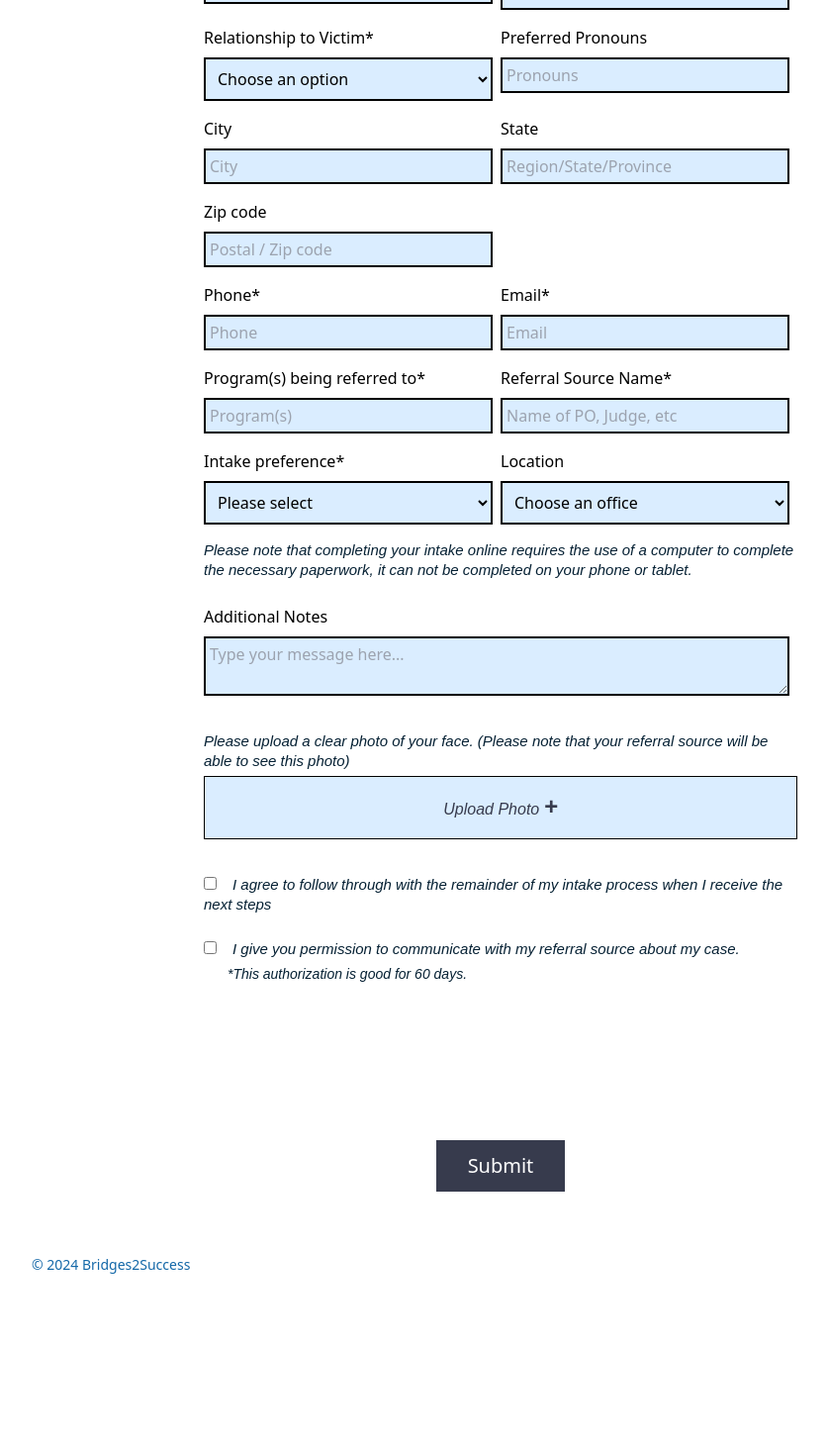
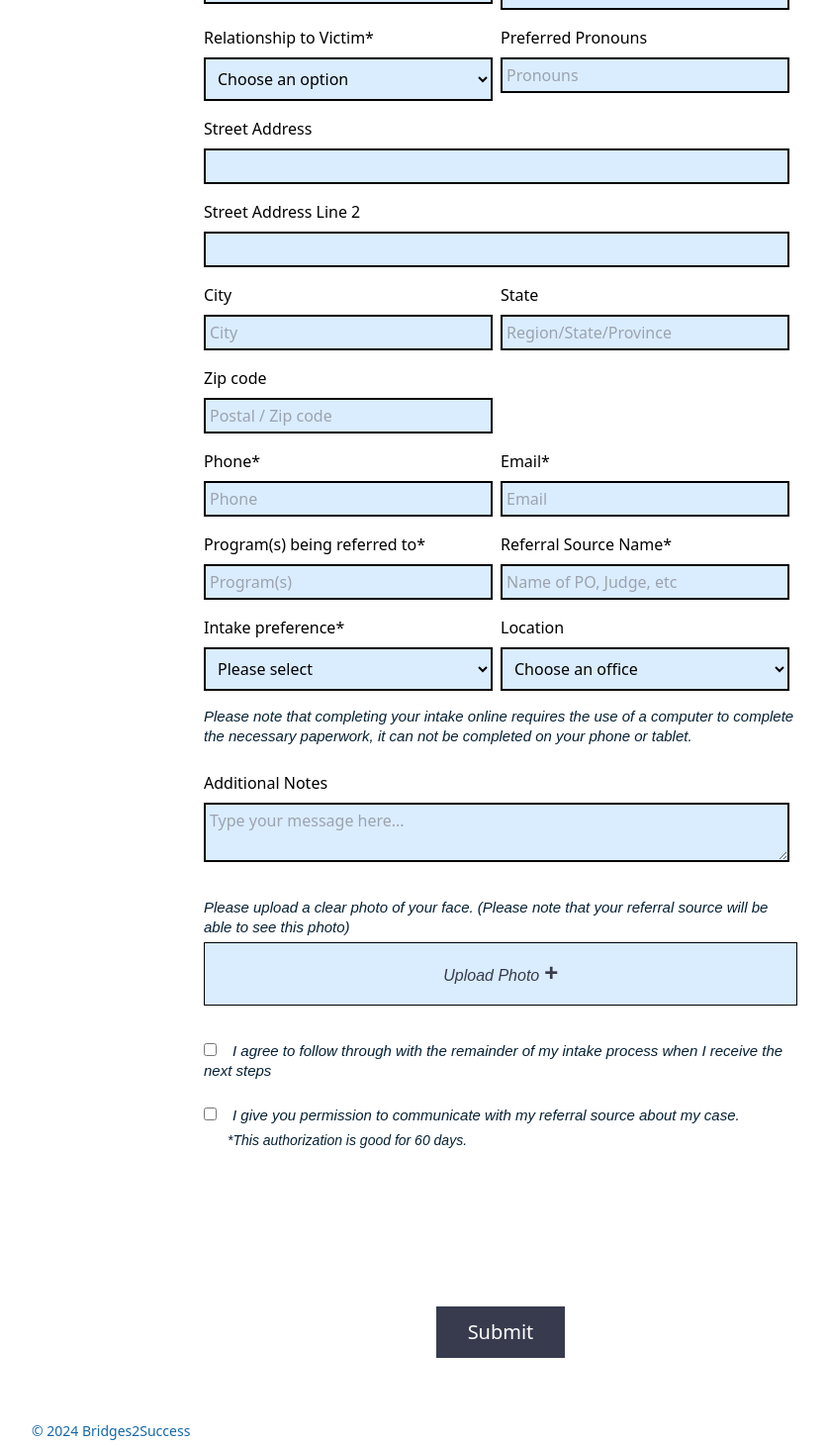
Before and after one commit to ralonzo1/Bridges2Success_Website, a React (Create React App) app: page /registration in a window 1280 px wide. Shown: the part 1547-3008 px from the top of the page at 99% size, without its empty margins (134-971 px from the left). Before the commit the page ends 2843 px from the top, so only its background shows below. Built offline with nearby package versions, Linux system fonts and the light colour scheme; a web font is replaced by a local one.

Commit message:
Update Registration.js

```diff
--- a/src/pages/Registration.js
+++ b/src/pages/Registration.js
@@ -158,18 +158,18 @@ export default function Registration() {
             </div>
             <input name="streetAddress1" type="hidden" className="block w-full bg-[#DAEDFF] border-2 p-1 border-black mt-2 focus-visible:outline-[#FF4040]" value=""/>
             <input name="streetAddress2" type="hidden" className="block w-full bg-[#DAEDFF] border-2 p-1 border-black mt-2 focus-visible:outline-[#FF4040]" value=""/>
-            {/* <div className="flex mb-4">
+             <div className="flex mb-4">
                 <div className="w-full pr-2">
-                    <label>Street Address*</label>
+                    <label>Street Address</label>
                     <input name="streetAddress1" type="text" className="block w-full bg-[#DAEDFF] border-2 p-1 border-black mt-2 focus-visible:outline-[#FF4040]"/>
                 </div>
              </div>
              <div className="flex mb-4">
                 <div className="w-full pr-2">
-                    <label>Street Address Line 2*</label>
+                    <label>Street Address Line 2</label>
                     <input name="streetAddress2" type="text" className="block w-full bg-[#DAEDFF] border-2 p-1 border-black mt-2 focus-visible:outline-[#FF4040]"/>
                 </div>
-            </div> */}
+            </div>
             <div className="flex flex-wrap mb-4">
                 <div className="w-full md:w-1/2 pr-2">
                     <label>City</label>
@@ -263,7 +263,7 @@ export default function Registration() {
             <p className="text-left italic pt-5"> <input type="checkbox" name="chkAgree" checked={isAgreeChecked} onChange={handleAgreeChange} className="mr-4"/>I agree to follow through with  the remainder of my intake process when I receive the next steps</p>
             <p className="text-left italic pt-5"> <input type="checkbox" name="chkPermission" checked={isPermissionChecked} onChange={handlePermissionChange} className="mr-4"/>I give you permission to communicate with my referral source about my case. </p>
             <p className="text-left text-sm italic pl-6">*This authorization is good for 60 days.</p>
-            <div className="text-center my-10"><iframe title="reCAPTCHA" width="304" height="78" role="presentation" name="a-idlxoy38fk0o" frameborder="0" scrolling="no" sandbox="allow-forms allow-popups allow-same-origin allow-scripts allow-top-navigation allow-modals allow-popups-to-escape-sandbox allow-storage-access-by-user-activation" src="https://www.google.com/recaptcha/enterprise/anchor?ar=1&amp;k=6Ld0J8IcAAAAANyrnxzrRlX1xrrdXsOmsepUYosy&amp;co=aHR0cHM6Ly93d3cuYnJpZGdlczJzdWNjZXNzLmNvbTo0NDM.&amp;hl=en&amp;v=9pvHvq7kSOTqqZusUzJ6ewaF&amp;theme=light&amp;size=normal&amp;cb=y6n5us26awsl"></iframe></div>
+            <div className="text-center my-10"><iframe title="reCAPTCHA" width="304" height="78" role="presentation" name="a-idlxoy38fk0o" className=" m-auto" frameborder="0" scrolling="no" sandbox="allow-forms allow-popups allow-same-origin allow-scripts allow-top-navigation allow-modals allow-popups-to-escape-sandbox allow-storage-access-by-user-activation" src="https://www.google.com/recaptcha/enterprise/anchor?ar=1&amp;k=6Ld0J8IcAAAAANyrnxzrRlX1xrrdXsOmsepUYosy&amp;co=aHR0cHM6Ly93d3cuYnJpZGdlczJzdWNjZXNzLmNvbTo0NDM.&amp;hl=en&amp;v=9pvHvq7kSOTqqZusUzJ6ewaF&amp;theme=light&amp;size=normal&amp;cb=y6n5us26awsl"></iframe></div>
             <div className="text-center my-10"><button type="submit" className="bg-[#373B4D] text-xl text-white py-3 px-8 text-center m-auto">Submit</button></div>
 
         </form>
```
